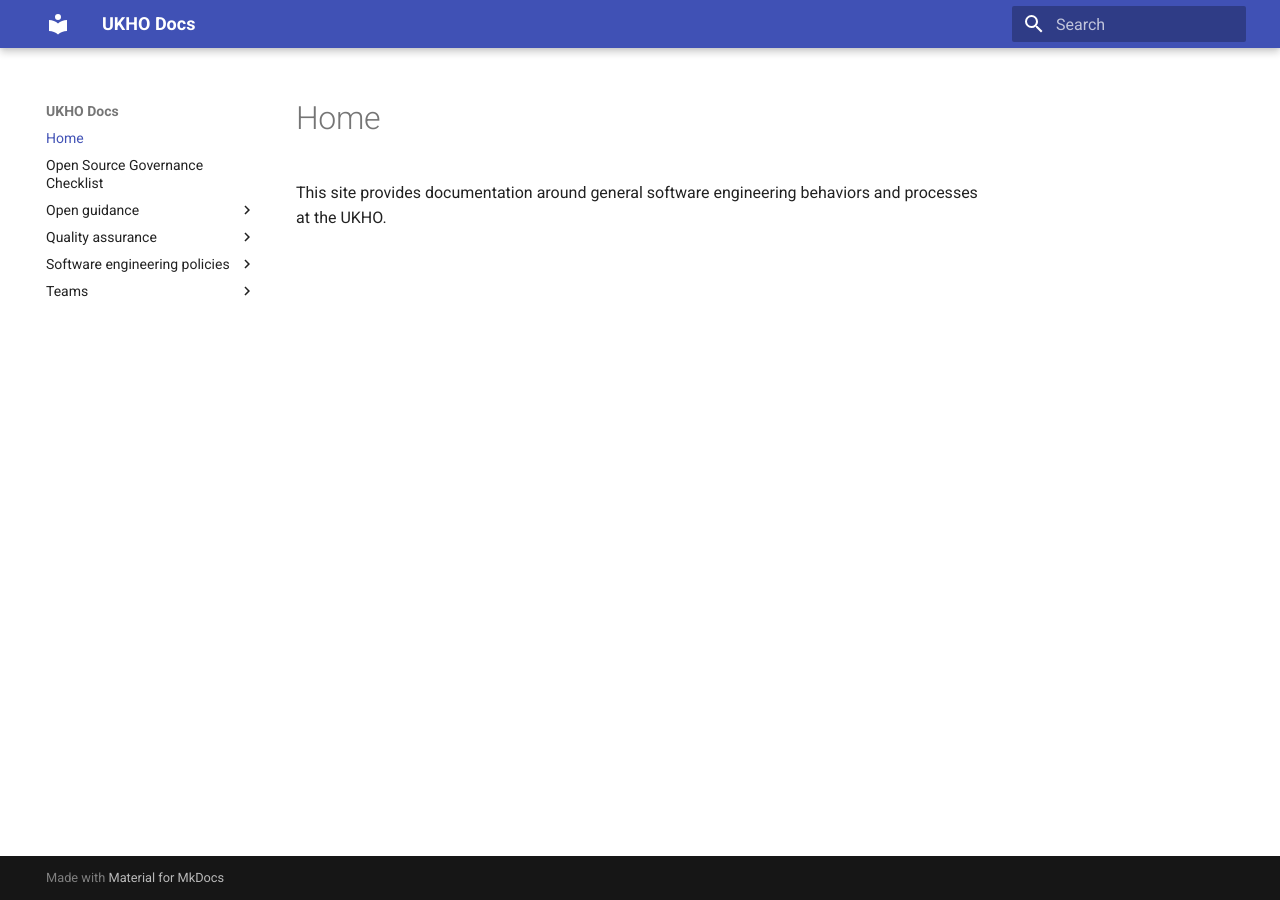
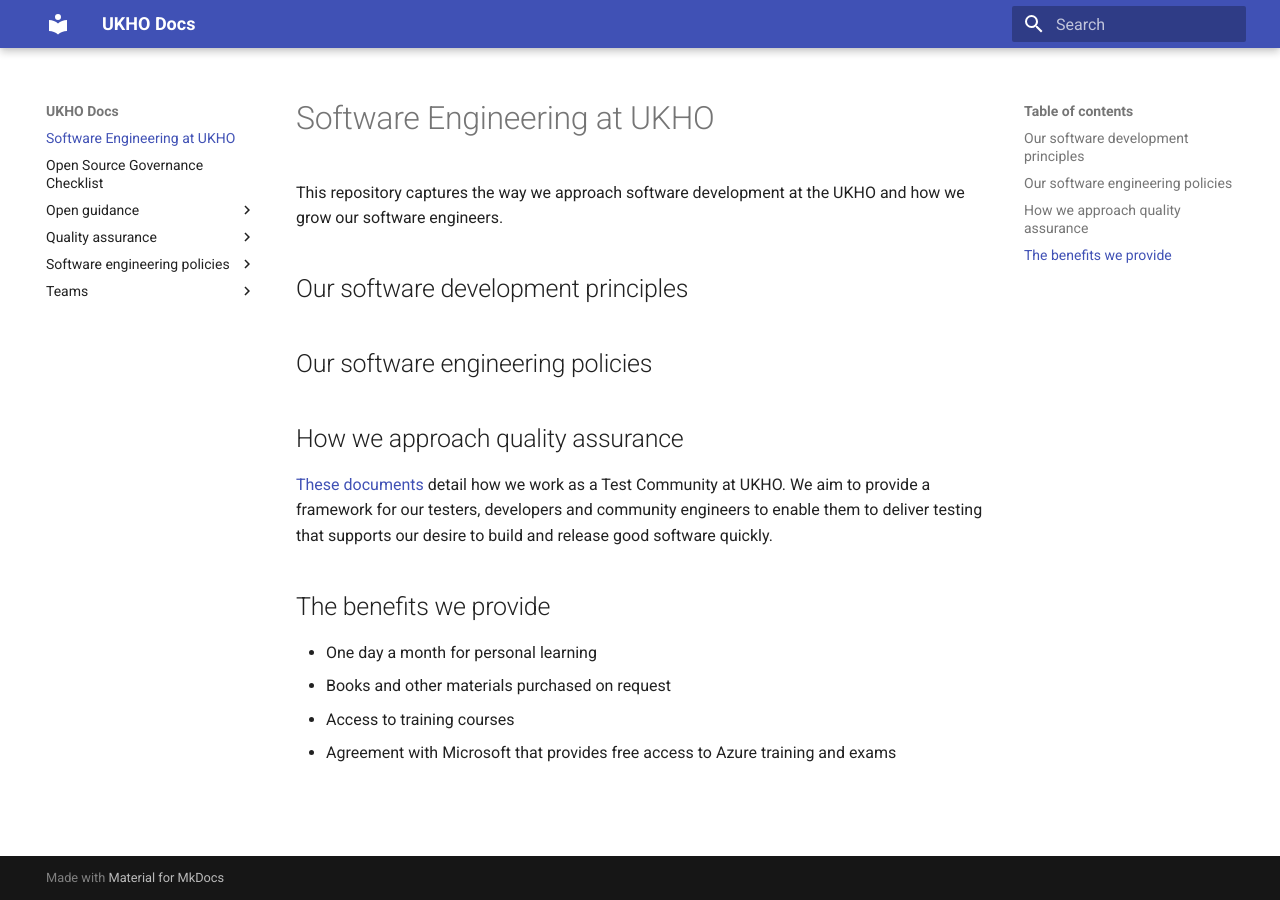
Before and after one commit to UKHO/docs, an MkDocs documentation site: the page built from docs/index.md, in a window 1280 px wide. Built offline with MkDocs 1.6.1 and Material for MkDocs 9.7.7, drawn with Linux system fonts in a browser that asks for light colours.

Commit message:
Update SE landing page

```diff
--- a/docs/index.md
+++ b/docs/index.md
@@ -1 +1,18 @@
-This site provides documentation around general software engineering behaviors and processes at the UKHO.
+# Software Engineering at UKHO
+
+This repository captures the way we approach software development at the UKHO and how we grow our software engineers.
+
+## Our software development principles
+
+## Our software engineering policies
+
+## How we approach quality assurance
+
+[These documents](quality-assurance/README.md) detail how we work as a Test Community at UKHO. We aim to provide a framework for our testers, developers and community engineers to enable them to deliver testing that supports our desire to build and release good software quickly.
+
+## The benefits we provide
+
+* One day a month for personal learning
+* Books and other materials purchased on request
+* Access to training courses
+* Agreement with Microsoft that provides free access to Azure training and exams
```
